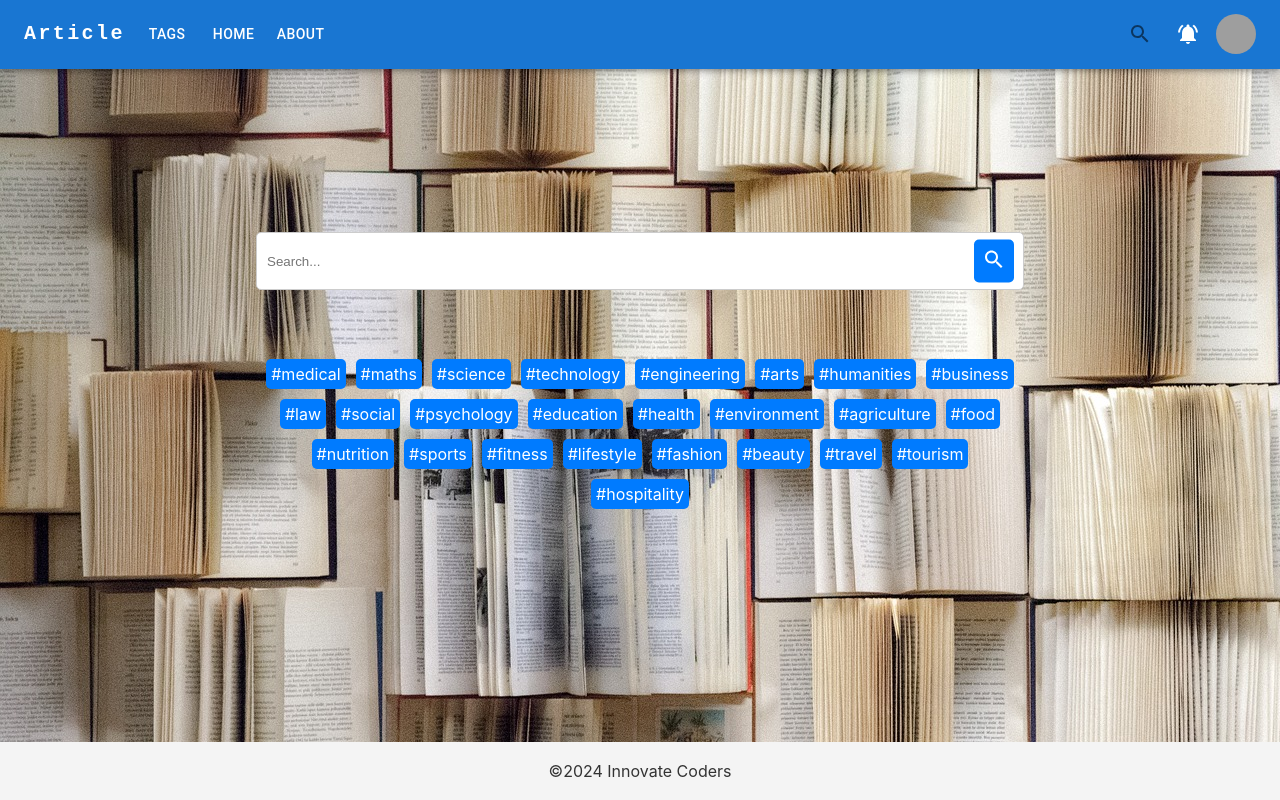
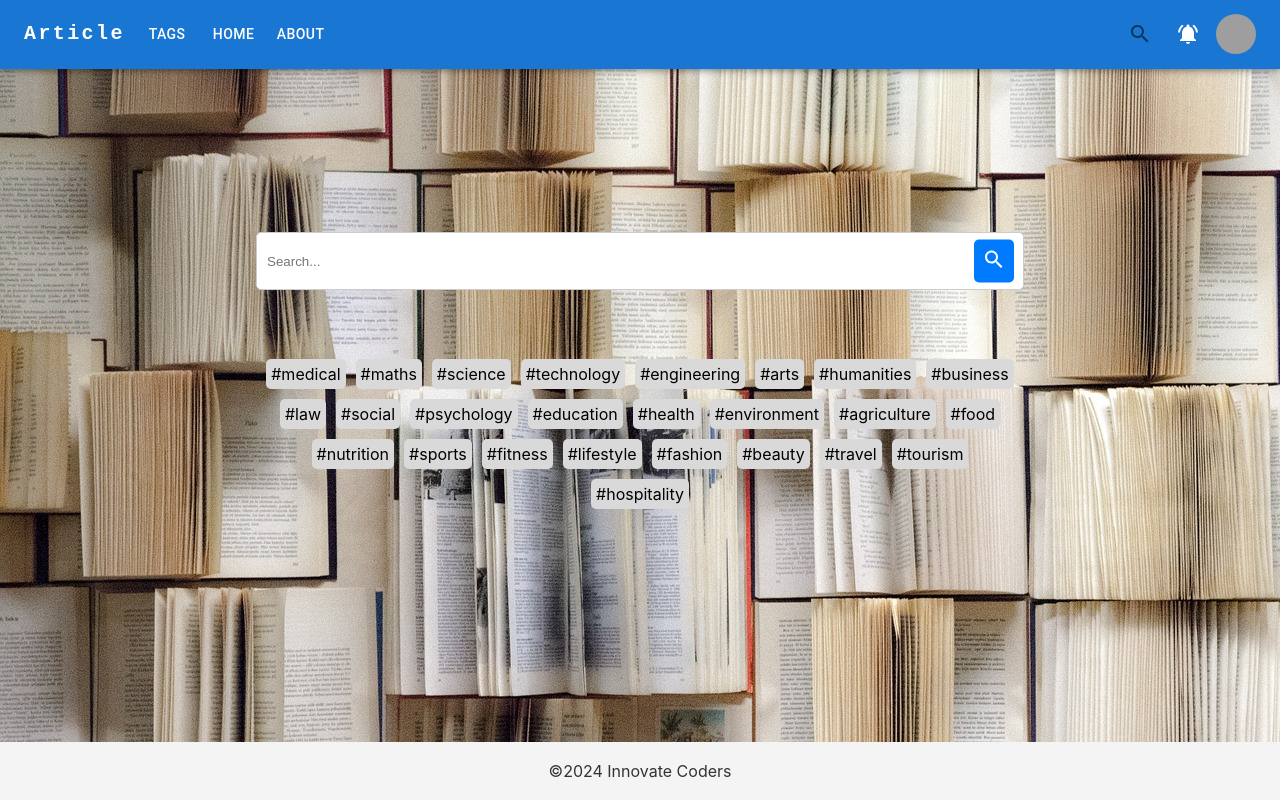
Before and after one commit to paranietharan74/library-management-system-website, a React (Create React App) app: page /article-tag in a window 1280 px wide. Built offline with nearby package versions, Linux system fonts and the light colour scheme; grey boxes are pictures that could not be loaded.

Commit message:
Article tag page designed

```diff
--- a/src/Pages/ArticelTag.js
+++ b/src/Pages/ArticelTag.js
@@ -20,7 +20,7 @@ function ArticleTag() {
             <div className={styles.content}>
                 <SearchBar onSearch={handleSearch} className={styles.searchBar} />
 
-                <div className={styles.tagsContainer}>
+                 <div className={styles.tagsContainer}>
                     <div className={styles.tag}>#medical</div>
                     <div className={styles.tag}>#maths</div>
                     <div className={styles.tag}>#science</div>
--- a/src/Pages/style/ArticleTag.module.css
+++ b/src/Pages/style/ArticleTag.module.css
@@ -33,8 +33,8 @@
     margin: 5px;
     padding: 5px;
     border-radius: 5px;
-    background-color: #007bff;
-    color: #fff;
+    background-color: #d9d9d9;
+    color: black;
     cursor: pointer;
 }
 
```
